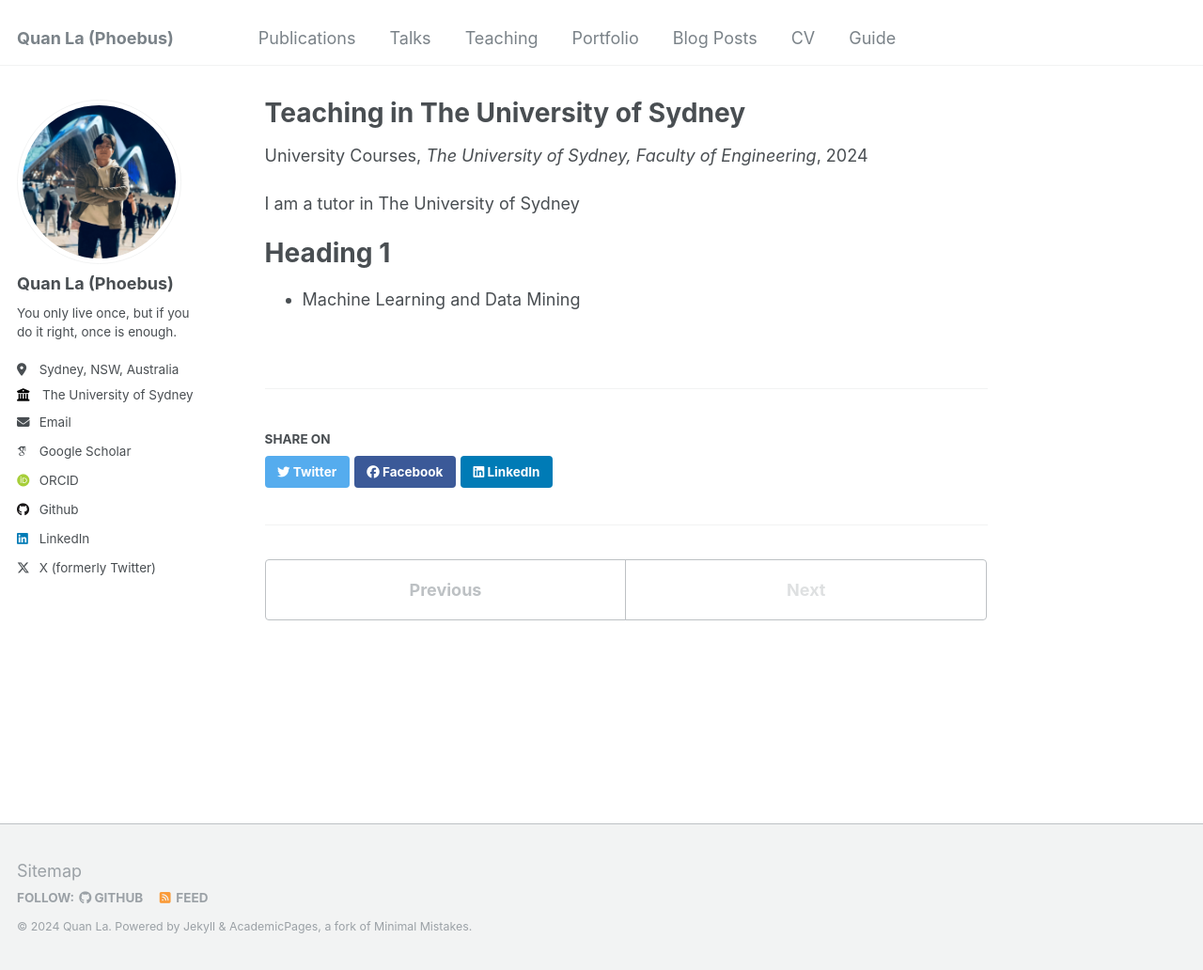
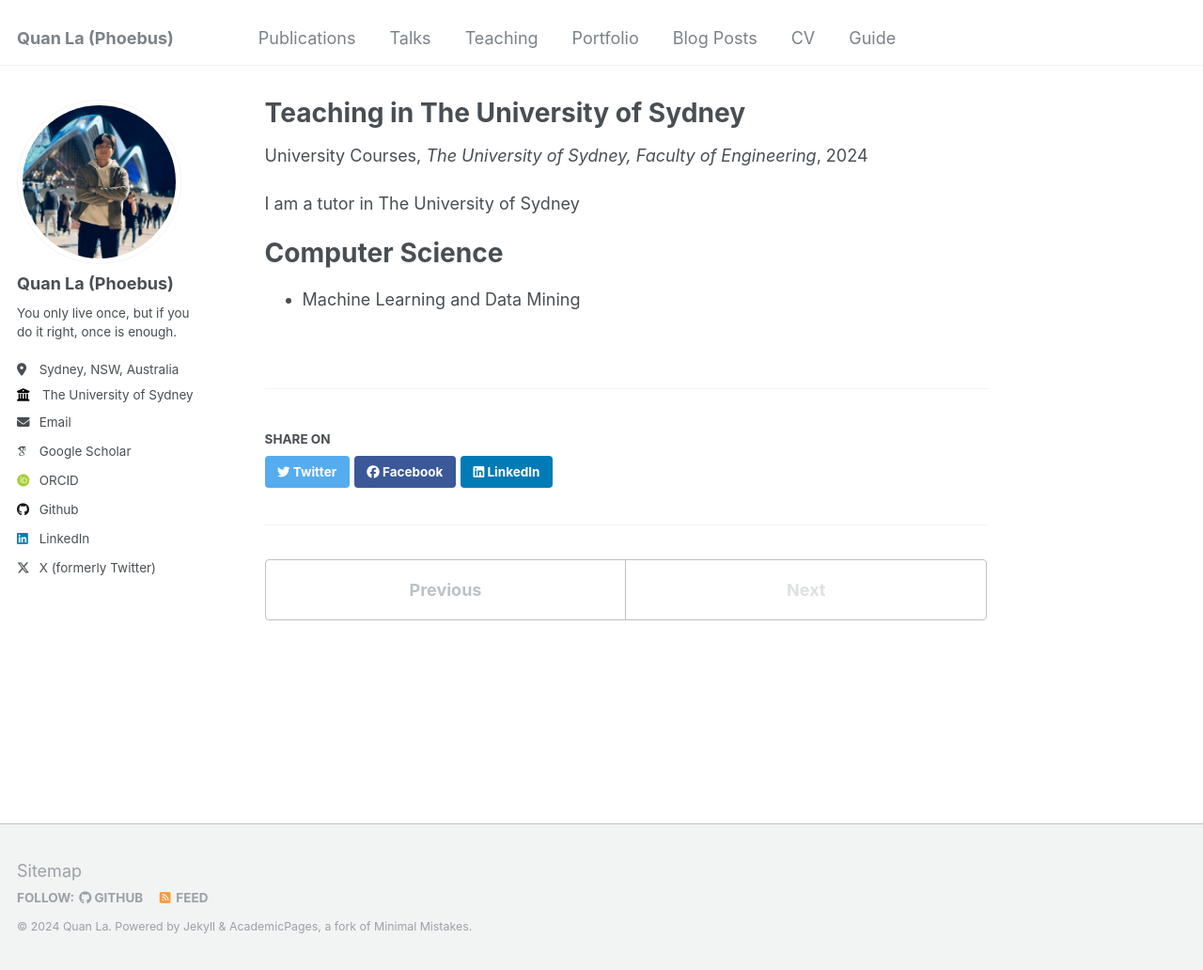
Before and after one commit to lavanquan/lavanquan.github.io, a Jekyll site: the page built from _teaching/2024-sydney-university.md, in a window 1280 px wide and 1032 px high. Shown: the whole window at 94% size. Built offline with Jekyll 4.4.1, drawn with Linux system fonts in a browser that asks for light colours; some web fonts are replaced.

Commit message:
Update 2024-sydney-university.md

```diff
--- a/_teaching/2024-sydney-university.md
+++ b/_teaching/2024-sydney-university.md
@@ -9,6 +9,6 @@ location: "Sydney, NSW, Australia"
 ---
 I am a tutor in The University of Sydney
 
-Heading 1
+Computer Science
 ======
 - Machine Learning and Data Mining
```
